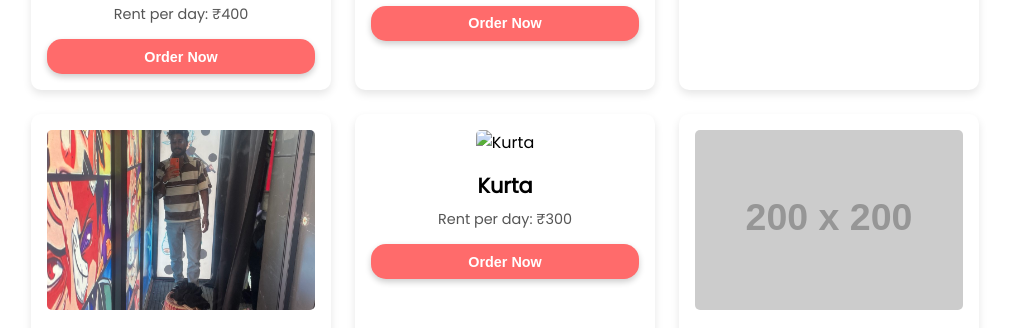
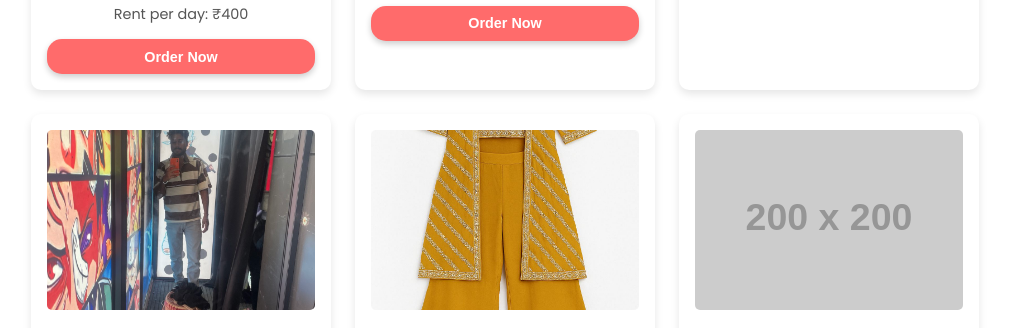
Before and after one commit to KsK-rental/KsK-rental, a plain HTML site: page index.html in a window 1280 px wide. Shown: the part 790-1118 px from the top of the page, without its empty margins (135-1144 px from the left). Drawn offline with Linux system fonts and the light colour scheme; placeholder pictures from the web are drawn by us.

Commit message:
Update index.html

```diff
--- a/index.html
+++ b/index.html
@@ -55,7 +55,7 @@
                 <button onclick="orderNow('T-shirt')">Order Now</button>
             </div>
             <div class="service-item">
-                <img src="img/yellokurta" alt="Kurta" onclick="viewProduct('Kurta', 'Kurta', '₹300', 'img/IMG20230520165802', 'M')">
+                <img src="img/yellokurta.jpg" alt="Kurta" onclick="viewProduct('Kurta', 'Kurta', '₹300', 'img/IMG20230520165802', 'M')">
                 <h3>Kurta</h3>
                 <p>Rent per day: ₹300</p>
                 <button onclick="orderNow('Kurta')">Order Now</button>
```
